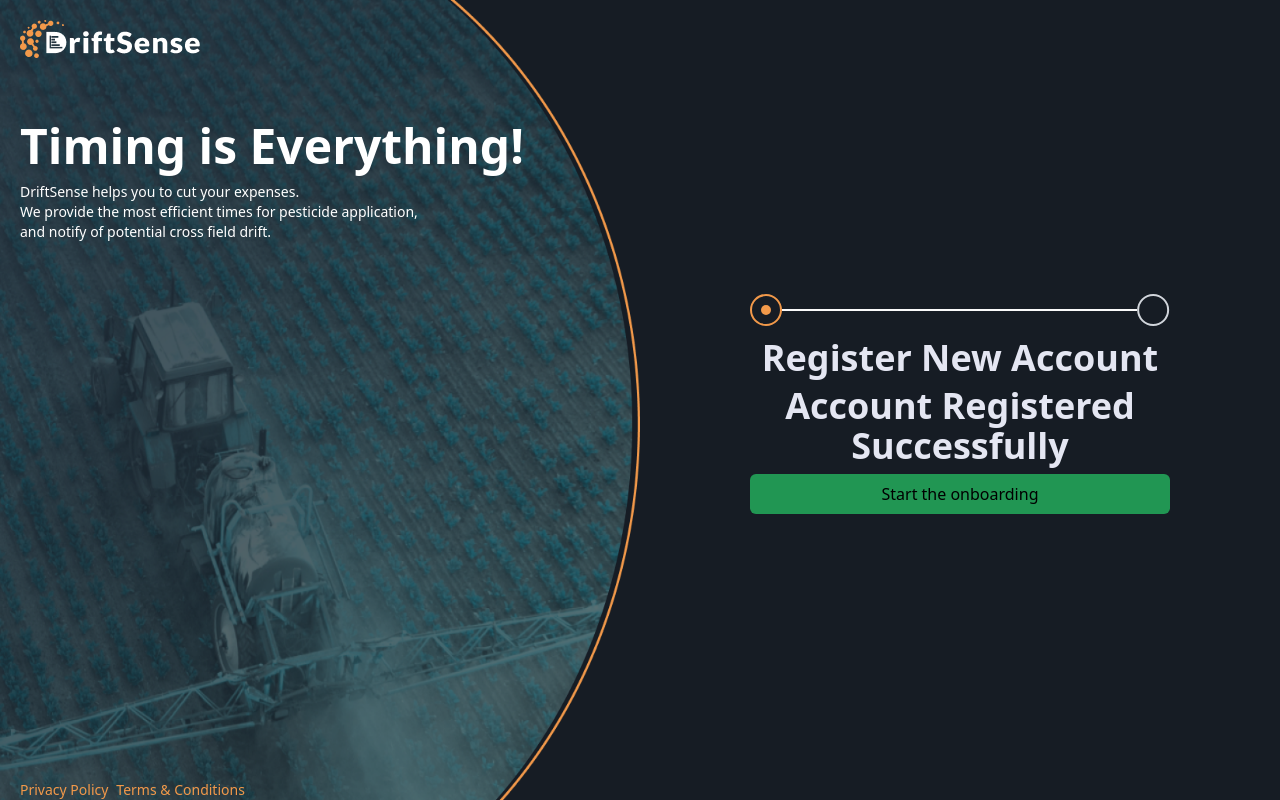
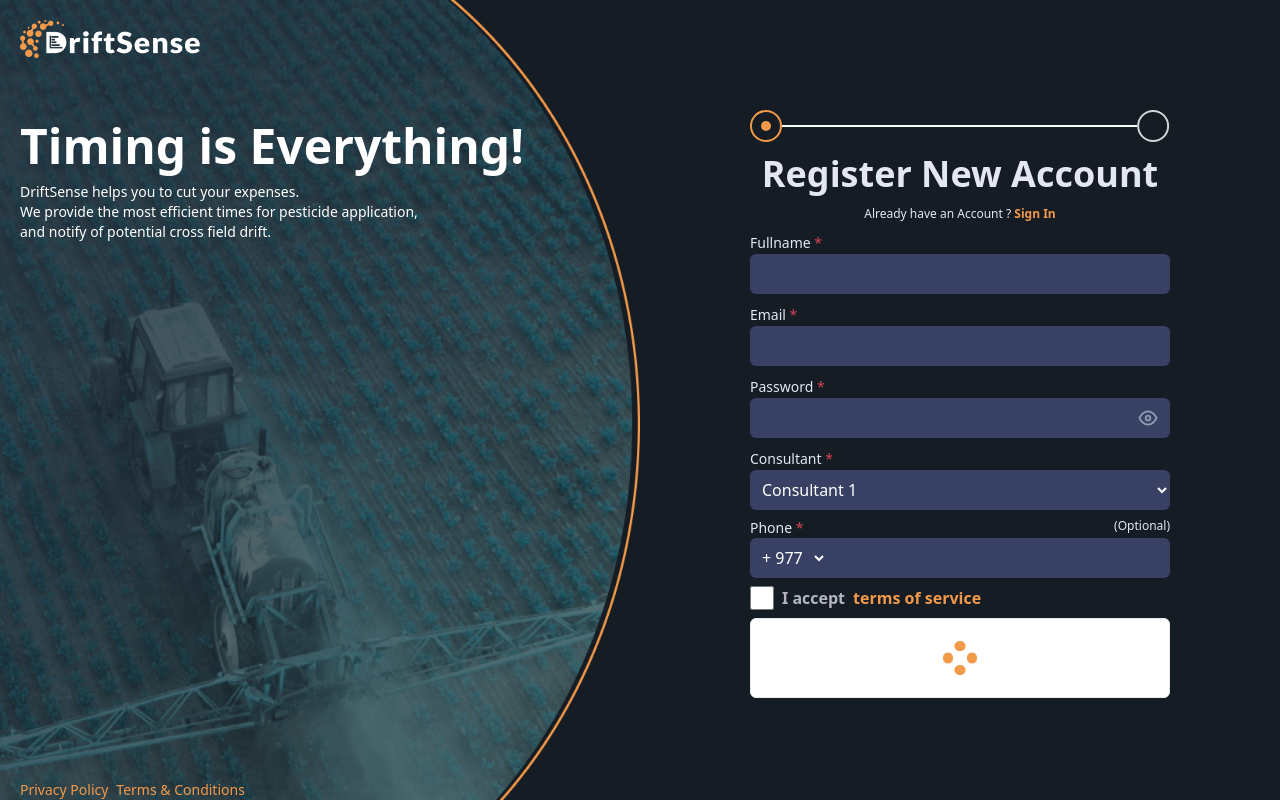
Before and after one commit to anup39/driftsense-frontend, a React (Create React App) app: page / in a window 1280 px wide. Built offline with nearby package versions, Linux system fonts and the light colour scheme; the HTML template or start-up script is replaced by a standard one.

Commit message:
Success Registration  Page Done

```diff
--- a/src/App.js
+++ b/src/App.js
@@ -3,15 +3,15 @@ import "./App.css";
 
 // Files
 // import Header from "./component/include/HeaderLogin";
-// import Register from "./component/HeaderRegister";
+import Register from "./component/Register";
 // import Loader from "./component/include/Loader";
 // import Toast from "./component/include/Toast";
-import RegisterSuccess from "./component/RegisterSuccess";
+// import RegisterSuccess from "./component/RegisterSuccess";
 
 function App() {
   return (
     <>
-      <RegisterSuccess />
+      <Register />
     </>
   );
 }
--- a/src/component/Register.js
+++ b/src/component/Register.js
@@ -1,5 +1,6 @@
 import React from "react";
 import "../App.css";
+import Loader from "./include/Loader";
 import HeaderRegister from "./include/HeaderRegister";
 import Show from "../assets/show.svg";
 import IconDown from "../assets/IconDown.svg";
@@ -7,6 +8,7 @@ import CircleInsideCircle from "../assets/circleinsidecircle.svg";
 import Line from "../assets/line.svg";
 import Circle from "../assets/circle.svg";
 import Google from "../assets/google.png";
+import Nep from "../assets/nep.png";
 export default function Register() {
   return (
     <>
@@ -175,10 +177,9 @@ export default function Register() {
                 Consultant <span className="text-[#D44453]">*</span>
               </label>
               <br />
-              <div className="relative">
               <select
-                  name="cars"
-                  id="cars"
+                name="car"
+                id="car"
                 className="
                   outline-2
                   outline-[#F2994A]
@@ -187,36 +188,13 @@ export default function Register() {
                   w-full
                    mr-10
                   py-1 fdc:p-2 tdc:py-1  fvdc:p-2
-                  rounded-md
-                  appearance-none
-                  block"
+                  rounded-md  "
               >
                 <option value="Consultant 1">Consultant 1</option>
                 <option value="Consultant 2">Consultant 2</option>
                 <option value="Consultant 3">Consultant 3</option>
                 <option value="Consultant 4">Consultant 4</option>
               </select>
-                <div
-                  className="
-                absolute
-                inset-y-0
-                right-0
-                pr-3
-                flex
-                items-center
-                text-sm
-                leading-5
-                "
-                >
-                  <img
-                    src={IconDown}
-                    className="
-                    h-5 w-6
-                   text-gray-700
-                   cursor-pointer"
-                  ></img>
-                </div>
-              </div>
             </div>
             <div className="">
               <label
@@ -230,19 +208,34 @@ export default function Register() {
                 </div>
                 <span className="justify-self-end text-xs">(Optional)</span>
               </label>
-
+              <div className="flex">
+                <select
+                  name="cars"
+                  id="cars"
+                  className="
+                  outline-2 rounded-l-md
+                  outline-[#F2994A]
+                  bg-[#384063]
+                  text-white
+                   py-1 fdc:p-2 tdc:py-1  fvdc:p-2
+                   "
+                >
+                  <option value="Nepal">+ 977</option>
+                  <option value="India">+ 91 </option>
+                </select>
                 <input
                   type="text"
                   className="
-                  outline-2
+                  outline-2 rounded-r-md
                   outline-[#F2994A]
-                  bg-[#384063] t
+                  bg-[#384063]
                   text-white
                   w-full
                   py-1 fdc:p-2 tdc:py-1  fvdc:p-2
-                  rounded-md
+
                   "
                 />
+              </div>
             </div>
             <div
               className="
@@ -266,7 +259,7 @@ export default function Register() {
             </div>
           </form>
 
-          <div
+          {/* <div
             className="
           space-y-2
           "
@@ -302,7 +295,8 @@ export default function Register() {
             >
               <img src={Google}></img> <span>Signup with Google</span>
             </button>
-          </div>
+          </div> */}
+          <Loader />
         </div>
       </div>
     </>
--- a/src/component/RegisterSuccess.js
+++ b/src/component/RegisterSuccess.js
@@ -5,7 +5,7 @@ import HeaderRegister from "./include/HeaderRegister";
 // import IconDown from "../assets/IconDown.svg";
 import CircleInsideCircle from "../assets/circleinsidecircle.svg";
 import Line from "../assets/line.svg";
-import Circle from "../assets/circle.svg";
+import tickCircle from "../assets/tickcircle.svg";
 import Toast from "./include/Toast";
 // import Google from "../assets/google.png";
 export default function Register() {
@@ -25,8 +25,8 @@ export default function Register() {
         <div
           className="
         p-2
-        space-y-2
-        fdc:place-self-center
+        space-y-44
+        fdc:justify-self-center
         fdc:min-w-[320px]
         tdc:min-w-[300px]
         ftdc:min-w-[330px]
@@ -42,7 +42,7 @@ export default function Register() {
             <div className="tdc:flex hidden justify-center">
               <img src={CircleInsideCircle}></img>
               <img src={Line} className="tdc:w-1/2 ftdc:w-full"></img>
-              <img src={Circle}></img>
+              <img src={tickCircle}></img>
             </div>
 
             <div
--- a/src/component/include/Loader.js
+++ b/src/component/include/Loader.js
@@ -10,8 +10,7 @@ export default function Loader() {
       className="
     grid
       border
-       border-black
-        rounded-md
+bg-white        rounded-md
         h-[80px]
         max-w-[420px]
         min-w-[420px]  "
```
Also changed, not shown: src/assets/nep.png (added), src/assets/tickcircle.svg (added). Lines whose indentation alone changed are shown as unchanged.
